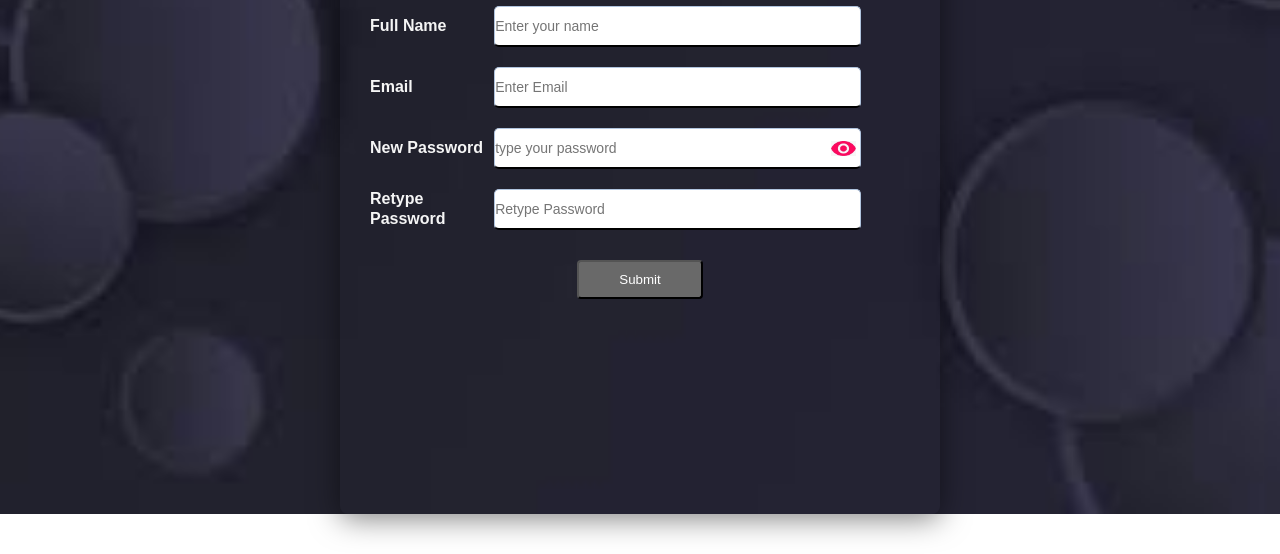
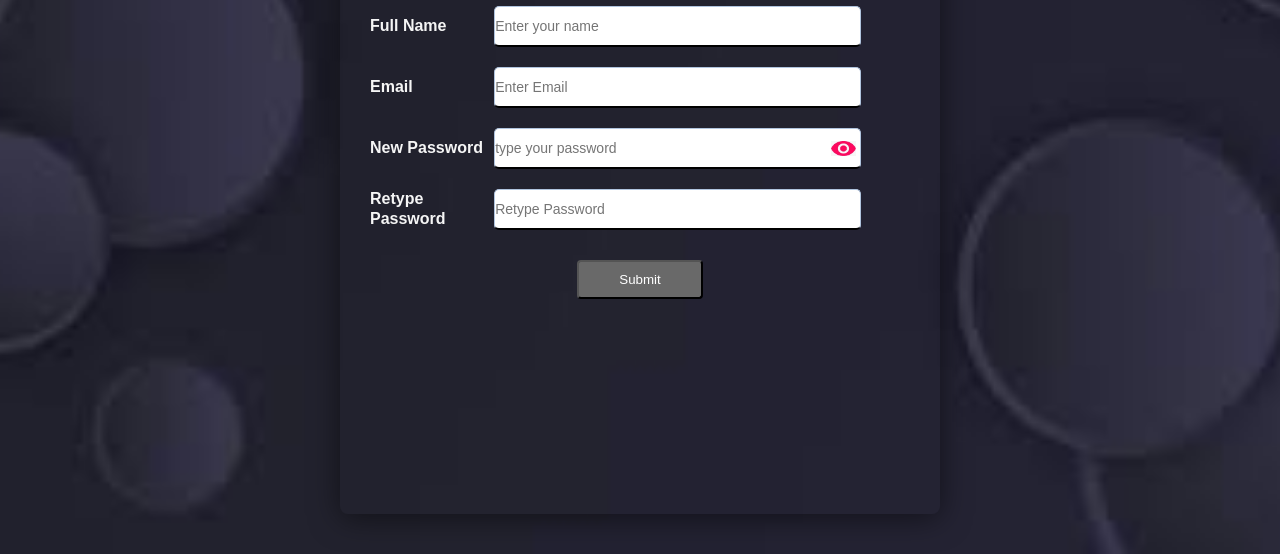
Before and after one commit to BukolaF/loginForm, a plain HTML site: page passwordreset-page/index.html in a window 1280 px wide. Shown: the part 246-800 px from the top of the page. Drawn offline with Linux system fonts and the light colour scheme; some packages are replaced by stand-ins of ours; a script that the page names is missing.

Commit message:
newFolder

```diff
--- a/passwordreset-page/index.css
+++ b/passwordreset-page/index.css
@@ -7,7 +7,7 @@ body{
     line-height: 20px;
 }
 html{
-    height: 100%s;
+    height: 100%;
     background-image: url(../assets/wallpaper.jpeg);
     background-position: center;
     background-size: cover;
```
